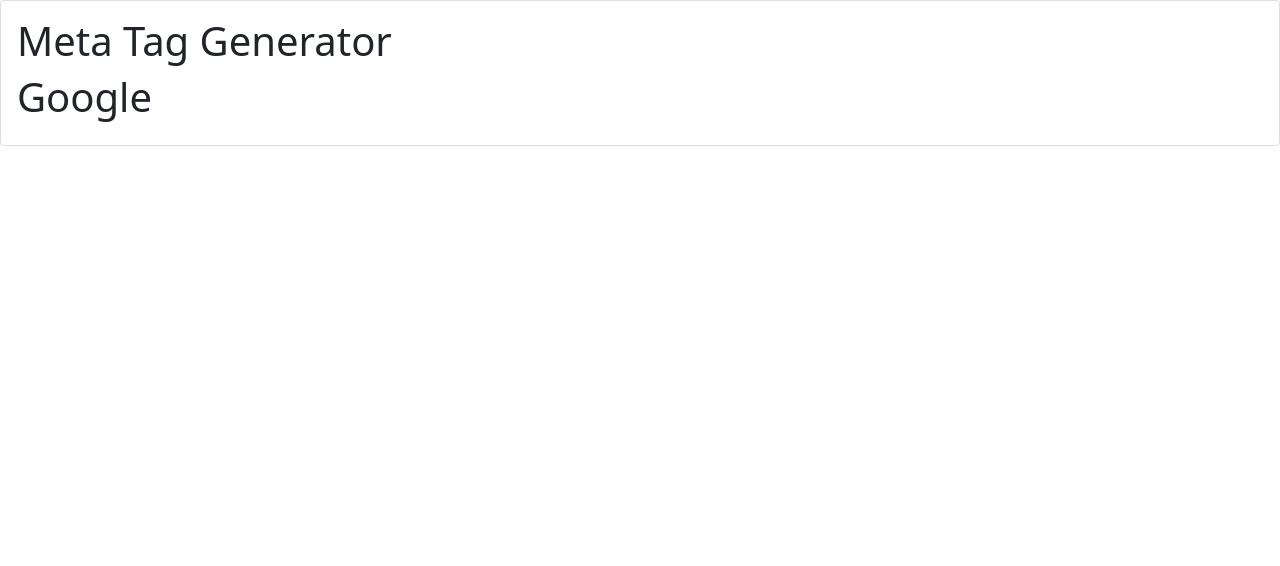
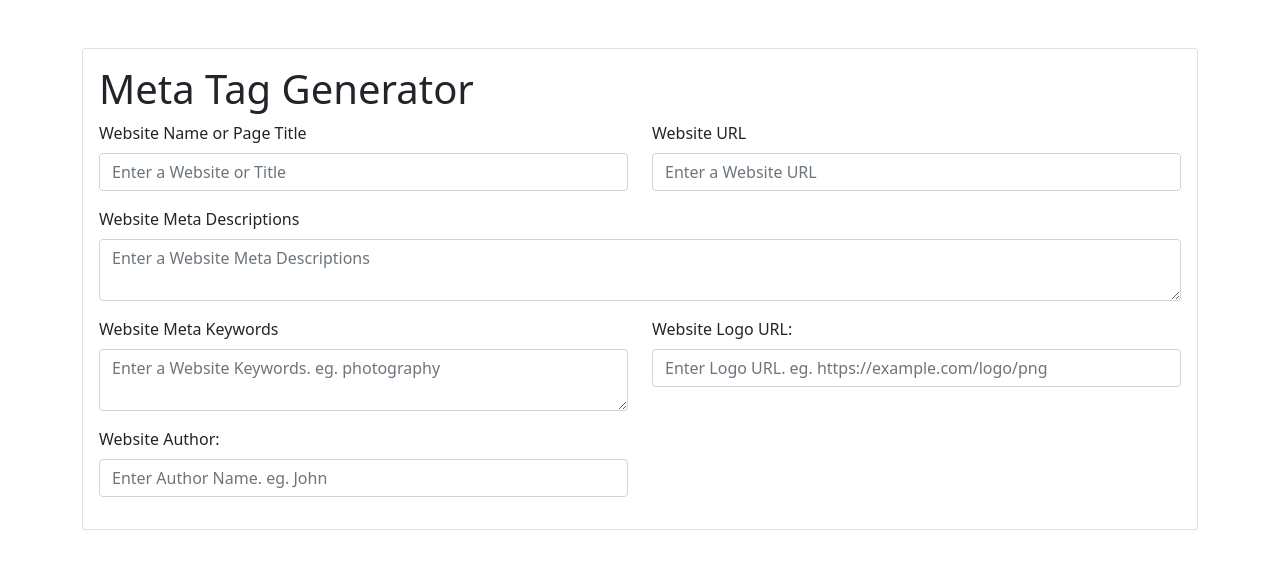
Before and after one commit to Arafat-alim/metatag-generator, a React (Create React App) app: page / in a window 1280 px wide. Shown: the top 566 px of the page. Built offline with nearby package versions, Linux system fonts and the light colour scheme.

Commit message:
metatagfroms component is created.

```diff
--- a/src/App.js
+++ b/src/App.js
@@ -17,7 +17,7 @@
   });
 
   return (
-    <div className="App-Container">
+    <div className="container mt-5">
       <title>Meta Tag Generator</title>
       <Card style={{ width: "100%" }}>
         <Card.Body>
--- a/src/components/MetaTagForms.jsx
+++ b/src/components/MetaTagForms.jsx
@@ -2,10 +2,80 @@
 import { Form, Row, Col } from "react-bootstrap";
 
 const MetaTagForms = ({ metaTagCollection, setMetaTagCollection }) => {
+  const handleInputChange = (name, value) => {
+    let newTags = { ...metaTagCollection };
+    console.log(newTags);
+    newTags[name] = value;
+  };
   return (
-    <div>
-      <h1>Google</h1>
-    </div>
+    <Form>
+      <Row>
+        <Col xs={12} md={6}>
+          <Form.Group className="mb-3" controlId="formBasicEmail">
+            <Form.Label>Website Name or Page Title</Form.Label>
+            <Form.Control
+              type="text"
+              placeholder="Enter a Website or Title"
+              onChange={(e) => handleInputChange("title", e.target.value)}
+            />
+          </Form.Group>
+        </Col>
+        <Col xs={12} md={6}>
+          <Form.Group className="mb-3" controlId="formBasicEmail">
+            <Form.Label>Website URL</Form.Label>
+            <Form.Control
+              type="url"
+              placeholder="Enter a Website URL"
+              onChange={(e) => handleInputChange("url", e.target.value)}
+            />
+          </Form.Group>
+        </Col>
+        <Col xs={12} md={12}>
+          <Form.Group className="mb-3" controlId="formBasicEmail">
+            <Form.Label>Website Meta Descriptions</Form.Label>
+            <Form.Control
+              type="text"
+              as="textarea"
+              placeholder="Enter a Website Meta Descriptions"
+              onChange={(e) =>
+                handleInputChange("descriptions", e.target.value)
+              }
+            />
+          </Form.Group>
+        </Col>
+        <Col xs={12} md={6}>
+          <Form.Group className="mb-3" controlId="formBasicEmail">
+            <Form.Label>Website Meta Keywords</Form.Label>
+            <Form.Control
+              type="text"
+              as="textarea"
+              placeholder="Enter a Website Keywords. eg. photography"
+              onChange={(e) => handleInputChange("keyword", e.target.value)}
+            />
+          </Form.Group>
+        </Col>
+        <Col xs={12} md={6}>
+          <Form.Group className="mb-3" controlId="formBasicEmail">
+            <Form.Label>Website Logo URL:</Form.Label>
+            <Form.Control
+              type="url"
+              placeholder="Enter Logo URL. eg. https://example.com/logo/png"
+              onChange={(e) => handleInputChange("logoURL", e.target.value)}
+            />
+          </Form.Group>
+        </Col>
+        <Col xs={12} md={6}>
+          <Form.Group className="mb-3" controlId="formBasicEmail">
+            <Form.Label>Website Author:</Form.Label>
+            <Form.Control
+              type="url"
+              placeholder="Enter Author Name. eg. John"
+              onChange={(e) => handleInputChange("author", e.target.value)}
+            />
+          </Form.Group>
+        </Col>
+      </Row>
+    </Form>
   );
 };
 
```
